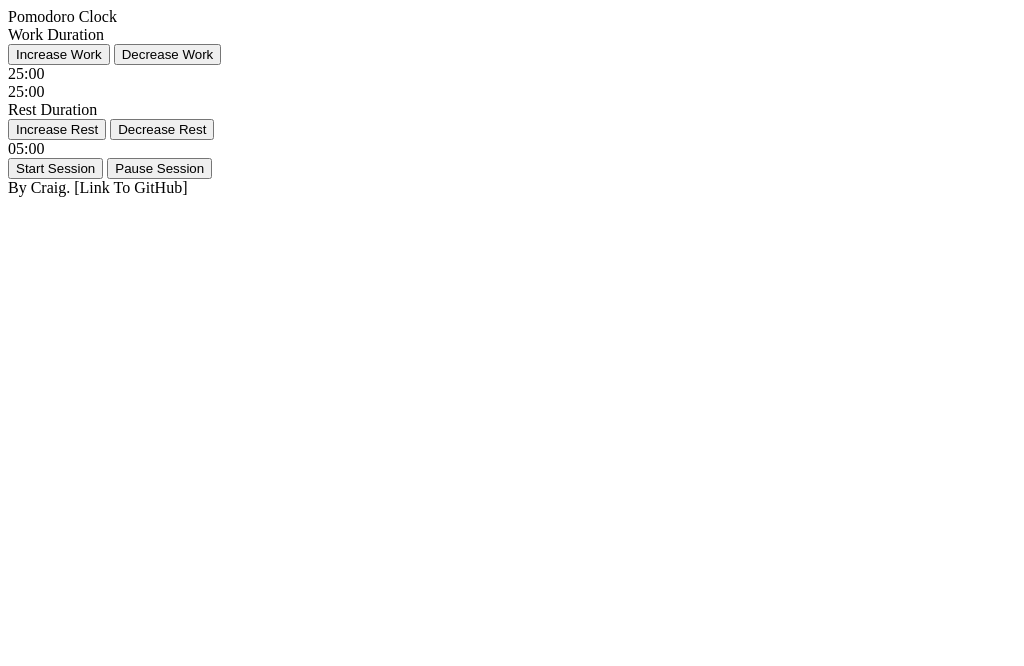
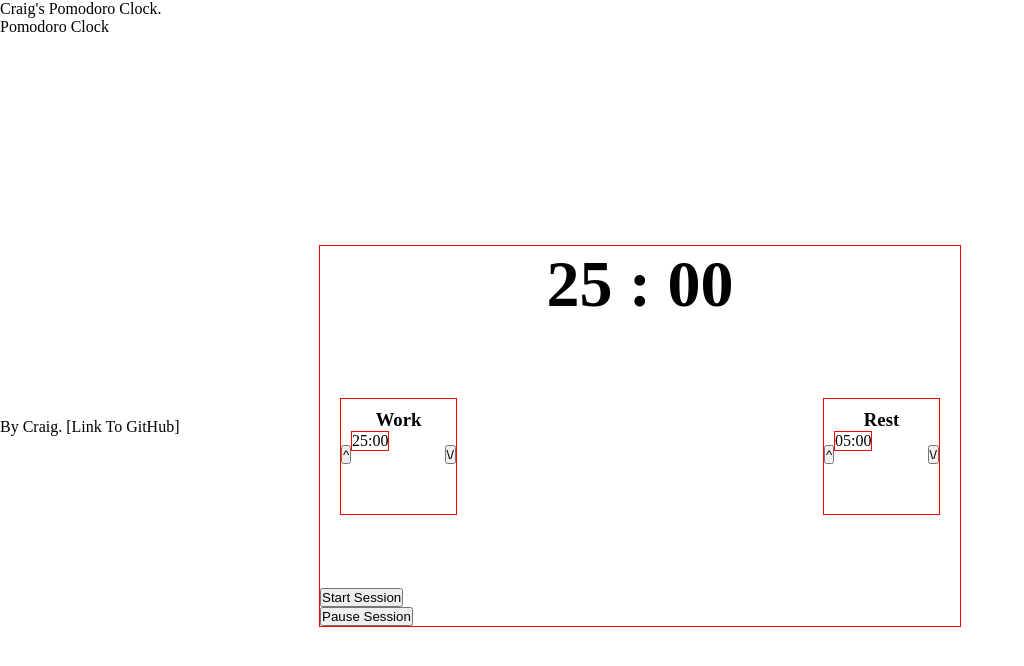
Before and after one commit to c-squared87/pomodoro_clock_js, a plain HTML site: page index.html in a window 1280 px wide. Shown: the whole page, without its empty margins (0-1024 px from the left). Drawn offline with Linux system fonts and the light colour scheme.

Commit message:
More styling work done

```diff
--- a/index.html
+++ b/index.html
@@ -4,110 +4,66 @@
 <head>
     <meta charset="utf-8">
     <title>Craig's Pomodoro Clock.</title>
-
-  <!-- This is all commented out because GOOD GOD I DONT KNOW A THING ABOUT CSS HELP -->
-
-  <!-- <style>
-    * {
-      margin: 0;
-      padding: 0;
-      text-align: center;
-
-    }
-
-    body {
-      /* background: -webkit-linear-gradient(to right bottom, #8e9eab, #eef2f3); */
-      /* background: -moz-linear-gradient(to right bottom, #8e9eab, #eef2f3); */
-      background: linear-gradient(to right bottom, #8e9eab, #eef2f3);
-      display: block;
-      height: 100%;
-      margin: 0;
-      background-repeat: no-repeat;
-      background-attachment: fixed;
-    }
-
-    .app {
-      display: block;
-      border: greenyellow solid 1px;
-      width: 640px;
-      height: 377px;
-      position: relative;
-      background-color: #242c37;
-      color: #fff;
-      margin: 25px auto;
-
-      /* vertical-align: baseline; */
-      /* font-family: 'Exo 2', sans-serif; */
-    }
-
-    .time-controls {
-      border: black solid 1px;
-      width: 90px;
-      height: 90px;
-    }
-
-    .main-display {
-      border: black solid 1px;
-      width: 250px;
-      height: 250px;
-
-    }
-
-    .rest-time {
-      float: right;
-    }
-
-    .work-time {
-      float: left;
-    }
-  </style> -->
+    <link rel="stylesheet" href="style.css">
 </head>
 
 <body>
 
+    <div class="title">Pomodoro Clock</div>
     <!-- TODO: think about adding a current time clock on the top -->
     <div class="app" data-app>
 
-    <div class="title">Pomodoro Clock</div>
         <!-- <div data-progress-bar class="progress-bar">________placeholder_________</div> -->
-
+        <div class="main-display">
+            <div class="main-timer-min">
+                <h1 data-main-mins>25 : 00</h1>
+            </div>
+            <!-- <div class="main-timer-sec" data-main-secs>00</div>  TESTING PULLING THIS OUT.-->
+        </div>
 
         <div class="controls">
             <div class="settings control">
                 <div class="work-time time-controls">
-          <div class="work-label">Work Duration</div>
-          <button data-increase-work-button>Increase Work</button>
-          <button data-decrease-work-button>Decrease Work</button>
-          <div class="work-length" data-work-length> 25:00 </div>
+                    <div>
+                        <h3 class="work-label">Work</h3>
+                    </div>
+                    <button data-increase-work-button class="increase-btn">^</button>
+                    <button data-decrease-work-button class="decrease-btn">\/</button>
+                    <div class="work-length" data-work-length>
+                        <p>25:00</p>
+                    </div>
+                </div>
+                <div class="rest-time time-controls">
+                    <div class="rest-label">
+                        <h3>Rest</h3>
+                    </div>
+                    <button data-increase-rest-button class="increase-btn">^</button>
+                    <button data-decrease-rest-button class="decrease-btn">\/</button>
+                    <div class="rest-length" data-rest-length>
+                        <p>05:00</p>
+                    </div>
                 </div>
 
-        <div class="main-display">
-          <div class="main-timer-min" data-main-mins>25:00</div>
-          <!-- <div class="main-timer-sec" data-main-secs>00</div>  TESTING PULLING THIS OUT.-->
-        </div>
-
-        <div class="rest-time time-controls">
-          <div class="rest-label">Rest Duration</div>
-          <button data-increase-rest-button>Increase Rest</button>
-          <button data-decrease-rest-button>Decrease Rest</button>
-          <div class="rest-length" data-rest-length> 05:00 </div>
-        </div>
-
+                <div class="session-controls">
                     <button data-start-session>Start Session</button>
                     <button data-pause-session>Pause Session</button>
                 </div>
+
+            </div>
+        </div>
+
+
     </div>
 
     <div class="bottom">By Craig. [Link To GitHub]</div>
-
-  </div>
     <script src="./main.js" type="text/javascript"></script>
 </body>
 
 </html>
 
-<!-- THIS IS A COOL EXAMPLE -->
+<!-- THIS IS A EXAMPLES I LIKE-->
 <!-- https://diegoluis.net/pomodoro-clock/ -->
+<!-- https://alx4567.github.io/pomodoro/ -->
 
 <!--
 
--- a/main.js
+++ b/main.js
@@ -13,6 +13,7 @@ function setWorkTime(interval) {
     if (workTime <= 15) {
         workTime = 15;
     } else if (workTime >= 45) {
+        snowb
         workTime = 45;
     }
 
@@ -66,7 +67,7 @@ function startSession() {
 
     countDownDate = new Date().getTime() + (60000 * workTime); //TODO: move in worktime var here.
 
-    setInterval(function () {
+    setInterval(function() {
 
         if (!paused) {
 
@@ -86,6 +87,7 @@ function startSession() {
 
             // If the count down is finished, write some text
             if (distance < 0) {
+                alert("Time is up!");
                 clearInterval();
                 startRest();
             }
@@ -101,7 +103,7 @@ function startRest() {
 
     countDownDate = new Date().getTime() + (60000 * restTime);
 
-    setInterval(function () {
+    setInterval(function() {
 
         if (!paused) {
 
@@ -156,7 +158,7 @@ decreaseRestTimeBtn.addEventListener('click', () => {
 
 
 // // Time calculations for days, hours, minutes and seconds
-            // var days = Math.floor(distance / (1000 * 60 * 60 * 24));
-            // // var hours = Math.floor((distance % (1000 * 60 * 60 * 24)) / (1000 * 60 * 60));
-            // var minutes = Math.floor((distance % (1000 * 60 * 60)) / (1000 * 60));
-            // var seconds = Math.floor((distance % (1000 * 60)) / 1000);
+// var days = Math.floor(distance / (1000 * 60 * 60 * 24));
+// // var hours = Math.floor((distance % (1000 * 60 * 60 * 24)) / (1000 * 60 * 60));
+// var minutes = Math.floor((distance % (1000 * 60 * 60)) / (1000 * 60));
+// var seconds = Math.floor((distance % (1000 * 60)) / 1000);
--- /dev/null
+++ b/style.css
@@ -0,0 +1,88 @@
+:root {
+    --main-color: red;
+}
+
+* {
+    margin: 0;
+    padding: 0;
+    display: block;
+    /* border: red 1px solid; */
+}
+
+html,
+body {
+    height: 100%;
+    /* background: radial-gradient(var(--main-color), var(--main-alternate)); */
+    background-repeat: no-repeat;
+}
+
+.app {
+    border: red 1px solid;
+    width: 640px;
+    height: 380px;
+    position: relative;
+    left: 50%;
+    top: 50%;
+    transform: translate(-50%, -50%);
+}
+
+.main-display {
+    position: absolute;
+    top: 0;
+    left: 50%;
+    transform: translateX(-50%);
+}
+
+.main-display h1 {
+    font-size: 66px;
+}
+
+.time-controls {
+    border: red 1px solid;
+    position: absolute;
+    width: 95px;
+    height: 95px;
+    top: 40%;
+    padding: 10px;
+    margin-left: 20px;
+    margin-right: 20px;
+}
+
+.time-controls h3 {
+    /* border: red 1px solid; */
+    /* position: absolute; */
+    width: 100%;
+    text-align: center;
+}
+
+.time-controls p {
+    border: red 1px solid;
+    text-align: center;
+    position: absolute;
+}
+
+.rest-time {
+    right: 0;
+}
+
+.work-time {
+    left: 0;
+}
+
+.increase-btn {
+    position: absolute;
+    left: 0;
+    top: 40%;
+}
+
+.decrease-btn {
+    position: absolute;
+    right: 0;
+    top: 40%;
+}
+
+.session-controls {
+    position: absolute;
+    bottom: 0;
+    display: inline;
+}
```
Lines whose indentation alone changed are shown as unchanged.
